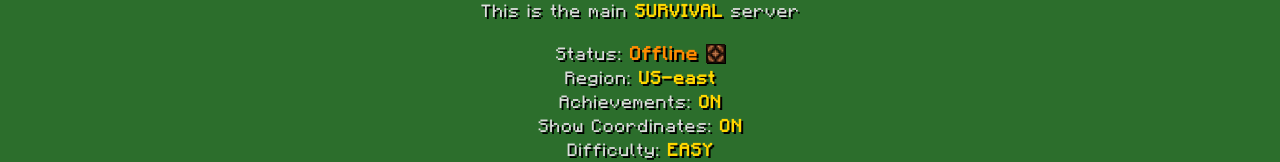
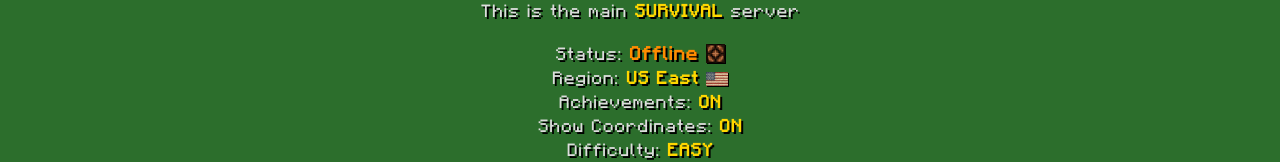
Before and after one commit to andrii-malakhovtsev/zendcraft-net, a Next.js app in the folder frontend/: page /bedrock in a window 1280 px wide. Shown: the part 291-453 px from the top of the page. Built offline with nearby package versions, Linux system fonts and the light colour scheme; no server answers.

Commit message:
Added minecraft-styled flags nearby server-region

```diff
--- a/frontend/app/bedrock/page.tsx
+++ b/frontend/app/bedrock/page.tsx
@@ -2,6 +2,7 @@
 
 import React, { useState, useEffect } from 'react';
 
+import Flag from '../../components/Flag';
 import ServerStatus from '../../components/ServerStatus';
 
 type ServerStatus = {
@@ -39,7 +40,7 @@ export default function BedrockPage() {
       <p>This is the main <b>SURVIVAL</b> server</p>
       <br></br>
       <ServerStatus loading={loading} status={status} showPlayers={true} />
-      <p>Region: <b>US-east</b></p>
+      <p>Region: <b>US East <Flag.US /></b></p>
       <p>Achievements: <b>ON</b></p>
       <p>Show Coordinates: <b>ON</b></p>
       <p>Difficulty: <b>EASY</b></p>
--- a/frontend/app/java-og/page.tsx
+++ b/frontend/app/java-og/page.tsx
@@ -2,6 +2,7 @@
 
 import React, { useState, useEffect } from 'react';
 
+import Flag from '../../components/Flag';
 import ServerStatus from '../../components/ServerStatus';
 
 type ServerStatus = {
@@ -39,7 +40,7 @@ export default function JavaPage() {
       <p>This is the main <b>NOSTALGIA</b> server</p>
       <br />
       <ServerStatus loading={loading} status={status} showPlayers={true} />
-      <p>Region: <b>Germany</b></p>
+      <p>Region: <b>Germany</b> <Flag.DE /></p>
       <p>Version: <b>1.5.2</b></p>
       <p>Difficulty: <b>NORMAL</b></p>
       <br />
--- a/frontend/app/java/page.js
+++ b/frontend/app/java/page.js
@@ -1,4 +1,5 @@
 import YouTubeShorts from '../../components/YouTubeShorts';
+import Flag from '../../components/Flag';
 
 export default function JavaPage() {
   return (
@@ -7,7 +8,7 @@ export default function JavaPage() {
       <br></br>
       <p><i><b>Coming in the future...</b></i></p>
       <br></br>
-      <p>Region: <b>US-east</b></p>
+      <p>Region: <b>US East <Flag.US /></b></p>
       <br></br>
       <p>Planned to be based on my old city map: </p>
       <br></br>
--- /dev/null
+++ b/frontend/components/Flag.module.css
@@ -0,0 +1,8 @@
+.flagImage {
+  width: 22px;
+  height: 14px;
+  position: relative;
+  display: inline-block;
+  top: -1px;
+  vertical-align: middle;
+}
--- /dev/null
+++ b/frontend/components/Flag.tsx
@@ -0,0 +1,22 @@
+import React from 'react';
+import styles from './Flag.module.css';
+
+function FlagBase({ src, alt }: { src: string; alt: string }) {
+  return (
+    <img
+      src={src}
+      alt={alt}
+      width={61}
+      height={39}
+      className={styles.flagImage}
+      loading="lazy"
+    />
+  );
+}
+
+const Flag = {
+  DE: () => <FlagBase src="/de-flag-minecraft.png" alt="🇩🇪" />,
+  US: () => <FlagBase src="/us-flag-minecraft.png" alt="🇺🇸" />,
+};
+
+export default Flag;
```
Also changed, not shown: frontend/public/de-flag-minecraft.png (added), frontend/public/us-flag-minecraft.png (added).
